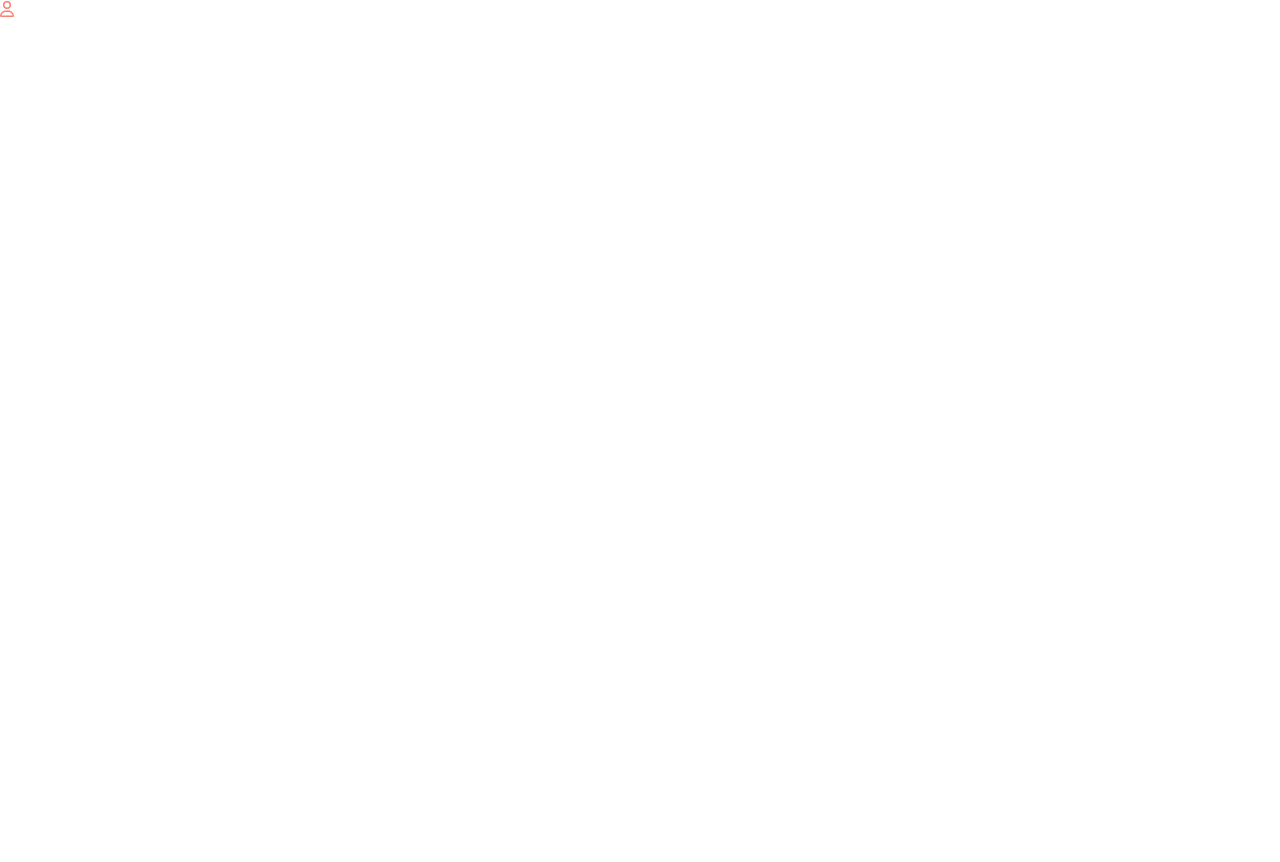
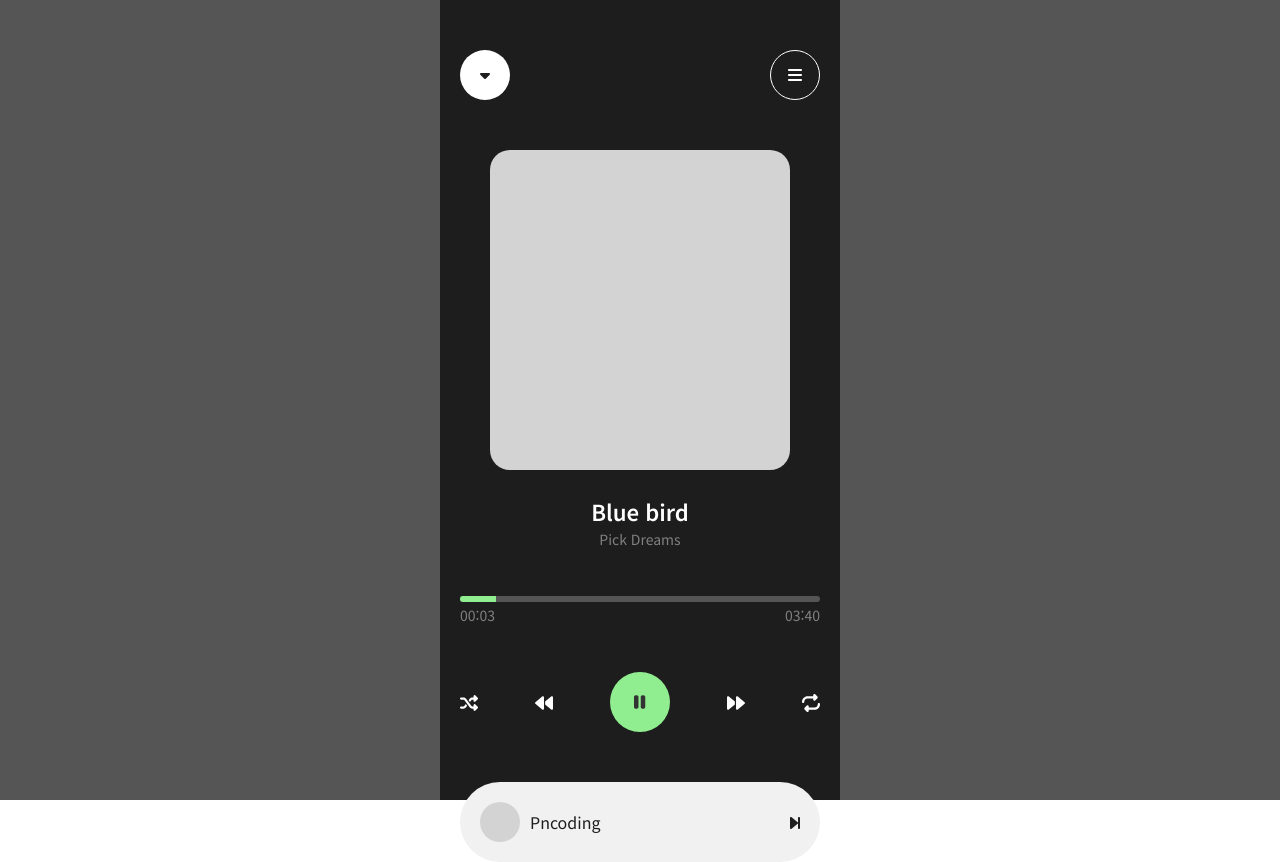
Before and after one commit to pn-coding/first_react_23_10_11, a React (Create React App) app: page / in a window 1280 px wide. Before the commit the page ends 800 px from the top, so only its background shows below. Built offline with nearby package versions, Linux system fonts and the light colour scheme.

Commit message:
base layout end

```diff
--- a/src/App.js
+++ b/src/App.js
@@ -8,6 +8,7 @@ import { Ex05 } from "./components/ex05/Ex05";
 import { Ex06 } from "./components/ex06/Ex06";
 import { Ex07 } from "./components/ex07/Ex07";
 import { Ex09 } from "./components/ex09/Ex09";
+import { Ex10 } from "./components/ex10/Ex10";
 
 const App = () => {
   return (
@@ -39,7 +40,10 @@ const App = () => {
       {/* <Ex07 /> */}
       {/* 7일차 */}
 
-      <Ex09 />
+      {/* <Ex09 /> */}
+      {/* 9일차 */}
+
+      <Ex10 />
     </div>
   );
 };
--- a/src/GlobalStyled.js
+++ b/src/GlobalStyled.js
@@ -11,6 +11,10 @@ export const fontSize = {
   desc: "16px",
 };
 
+export const colors = {
+  darkGray: "#1d1d1d",
+};
+
 export const GlobalStyled = createGlobalStyle`
     ${reset}
     *{
--- /dev/null
+++ b/src/components/ex10/Ex10.js
@@ -0,0 +1,9 @@
+import { MusicApp } from "./components/MusicApp";
+
+export const Ex10 = () => {
+  return (
+    <>
+      <MusicApp />
+    </>
+  );
+};
--- /dev/null
+++ b/src/components/ex10/components/BtnWrap.js
@@ -0,0 +1,49 @@
+import {
+  faBackward,
+  faForward,
+  faPause,
+  faRepeat,
+  faShuffle,
+} from "@fortawesome/free-solid-svg-icons";
+import { FontAwesomeIcon } from "@fortawesome/react-fontawesome";
+import styled from "styled-components";
+
+const SBtnWrap = styled.ul`
+  display: flex;
+  justify-content: space-between;
+  align-items: center;
+  margin: 50px 0;
+  font-size: 18px;
+  li:nth-child(3) {
+    width: 60px;
+    height: 60px;
+    background-color: lightgreen;
+    border-radius: 50%;
+    display: flex;
+    justify-content: center;
+    align-items: center;
+    color: #333;
+  }
+`;
+
+export const Btnwrap = () => {
+  return (
+    <SBtnWrap>
+      <li>
+        <FontAwesomeIcon icon={faShuffle} />
+      </li>
+      <li>
+        <FontAwesomeIcon icon={faBackward} />
+      </li>
+      <li>
+        <FontAwesomeIcon icon={faPause} />
+      </li>
+      <li>
+        <FontAwesomeIcon icon={faForward} />
+      </li>
+      <li>
+        <FontAwesomeIcon icon={faRepeat} />
+      </li>
+    </SBtnWrap>
+  );
+};
--- /dev/null
+++ b/src/components/ex10/components/Cover.js
@@ -0,0 +1,39 @@
+import styled from "styled-components";
+
+const SCover = styled.div`
+  max-width: 300px;
+  width: 100%;
+  margin: 50px auto;
+`;
+
+const Bg = styled.div`
+  height: 320px;
+  background-color: lightgray;
+  border-radius: 20px;
+`;
+
+const TitleWrap = styled.div`
+  text-align: center;
+  margin-top: 30px;
+  h3 {
+    font-size: 22px;
+    font-weight: 600;
+  }
+  p {
+    font-size: 14px;
+    color: #808080;
+    margin-top: 10px;
+  }
+`;
+
+export const Cover = () => {
+  return (
+    <SCover>
+      <Bg />
+      <TitleWrap>
+        <h3>Blue bird</h3>
+        <p>Pick Dreams</p>
+      </TitleWrap>
+    </SCover>
+  );
+};
--- /dev/null
+++ b/src/components/ex10/components/Headers.js
@@ -0,0 +1,46 @@
+import { faBars, faCaretDown } from "@fortawesome/free-solid-svg-icons";
+import { FontAwesomeIcon } from "@fortawesome/react-fontawesome";
+import styled from "styled-components";
+import { colors } from "../../../GlobalStyled";
+
+const SHeader = styled.header`
+  display: flex;
+  justify-content: space-between;
+  align-items: center;
+`;
+
+const MoreBtn = styled.div`
+  width: 50px;
+  height: 50px;
+  background-color: white;
+  display: flex;
+  justify-content: center;
+  align-items: center;
+  color: ${colors.darkGray};
+  border-radius: 50%;
+`;
+
+const MenuBtn = styled.div`
+  width: 50px;
+  height: 50px;
+  display: flex;
+  justify-content: center;
+  align-items: center;
+  border: 1px solid #fff;
+  border-radius: 50%;
+  cursor: pointer;
+`;
+
+export const Headers = () => {
+  return (
+    <SHeader>
+      <MoreBtn>
+        <FontAwesomeIcon icon={faCaretDown} />
+      </MoreBtn>
+
+      <MenuBtn>
+        <FontAwesomeIcon icon={faBars} />
+      </MenuBtn>
+    </SHeader>
+  );
+};
--- /dev/null
+++ b/src/components/ex10/components/MusicApp.js
@@ -0,0 +1,51 @@
+import {
+  faBackward,
+  faBars,
+  faCaretDown,
+  faForward,
+  faForwardStep,
+  faPause,
+  faRepeat,
+  faShuffle,
+} from "@fortawesome/free-solid-svg-icons";
+import { FontAwesomeIcon } from "@fortawesome/react-fontawesome";
+import styled from "styled-components";
+import { colors } from "../../../GlobalStyled";
+import { Headers } from "./Headers";
+import { Cover } from "./Cover";
+import { PlayTime } from "./PlayTime";
+import { Btnwrap } from "./BtnWrap";
+import { UserCon } from "./UserCon";
+
+const Wrap = styled.div`
+  height: 100vh;
+  display: flex;
+  justify-content: center;
+  background-color: #555;
+  color: white;
+`;
+
+const Container = styled.div`
+  max-width: 400px;
+  width: 100%;
+  background-color: ${colors.darkGray};
+  padding: 50px 20px;
+`;
+
+export const MusicApp = () => {
+  return (
+    <Wrap>
+      <Container>
+        <Headers />
+
+        <Cover />
+
+        <PlayTime />
+
+        <Btnwrap />
+
+        <UserCon />
+      </Container>
+    </Wrap>
+  );
+};
--- /dev/null
+++ b/src/components/ex10/components/PlayTime.js
@@ -0,0 +1,39 @@
+import styled from "styled-components";
+
+const SPlayTime = styled.div``;
+
+const Progress = styled.div`
+  height: 6px;
+  background-color: #555;
+  border-radius: 3px;
+  overflow: hidden;
+`;
+
+const Bar = styled.div`
+  width: 10%;
+  height: 100%;
+  background-color: lightgreen;
+`;
+
+const TimeWrap = styled.div`
+  display: flex;
+  justify-content: space-between;
+  font-size: 14px;
+  color: #808080;
+  margin-top: 6px;
+`;
+
+export const PlayTime = () => {
+  return (
+    <SPlayTime>
+      <Progress>
+        <Bar />
+      </Progress>
+
+      <TimeWrap>
+        <p>00:03</p>
+        <p>03:40</p>
+      </TimeWrap>
+    </SPlayTime>
+  );
+};
--- /dev/null
+++ b/src/components/ex10/components/UserCon.js
@@ -0,0 +1,44 @@
+import { faForwardStep } from "@fortawesome/free-solid-svg-icons";
+import { FontAwesomeIcon } from "@fortawesome/react-fontawesome";
+import styled from "styled-components";
+import { colors } from "../../../GlobalStyled";
+
+const SUserCon = styled.div`
+  padding: 20px;
+  border-radius: 50px;
+  background-color: #f1f1f1;
+  color: ${colors.darkGray};
+  display: flex;
+  justify-content: space-between;
+  align-items: center;
+`;
+
+const User = styled.div`
+  display: flex;
+  align-items: center;
+`;
+
+const Avatar = styled.div`
+  width: 40px;
+  height: 40px;
+  background-color: lightgray;
+  border-radius: 50%;
+  margin-right: 10px;
+`;
+
+const NextBtn = styled.div``;
+
+export const UserCon = () => {
+  return (
+    <SUserCon>
+      <User>
+        <Avatar />
+        <h3>Pncoding</h3>
+      </User>
+
+      <NextBtn>
+        <FontAwesomeIcon icon={faForwardStep} />
+      </NextBtn>
+    </SUserCon>
+  );
+};
```
